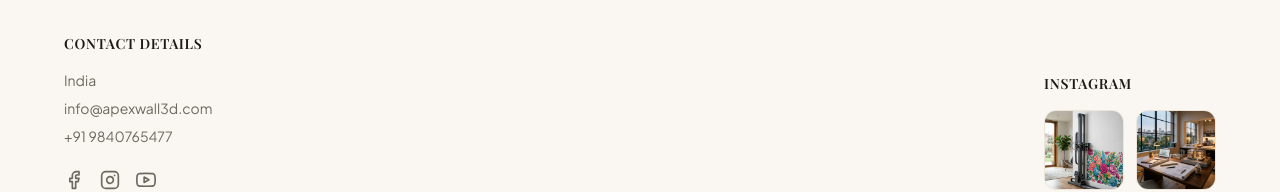
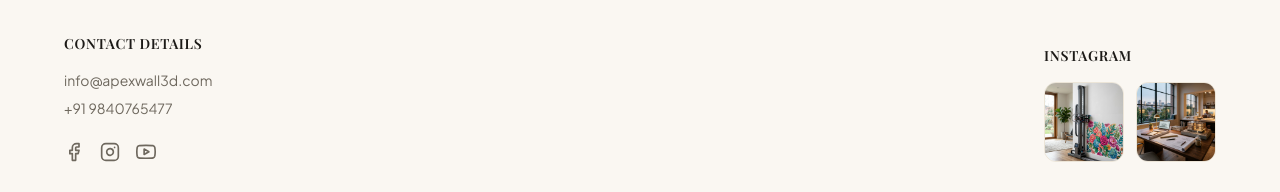
Before and after one commit to JayaSuriya24/ApexWall_3D_Website, a Next.js app: page / in a window 1280 px wide. Shown: the part 11406-11598 px from the top of the page. Built offline with nearby package versions, Linux system fonts and the light colour scheme; a web font is replaced by a local one.

Commit message:
chore: remove location text from contact details

```diff
--- a/src/components/sections/footer.tsx
+++ b/src/components/sections/footer.tsx
@@ -138,7 +138,7 @@ export function Footer() {
 
           <div className="flex flex-col gap-2">
             <h4 className="font-semibold text-foreground text-sm uppercase tracking-wider mb-2">Contact details</h4>
-            <p className="text-muted text-sm">{siteConfig.address}</p>
+
             <p className="text-muted text-sm">info@apexwall3d.com</p>
             <p className="text-muted text-sm">+91 9840765477</p>
             <div className="flex gap-4 mt-4 text-muted">
```
